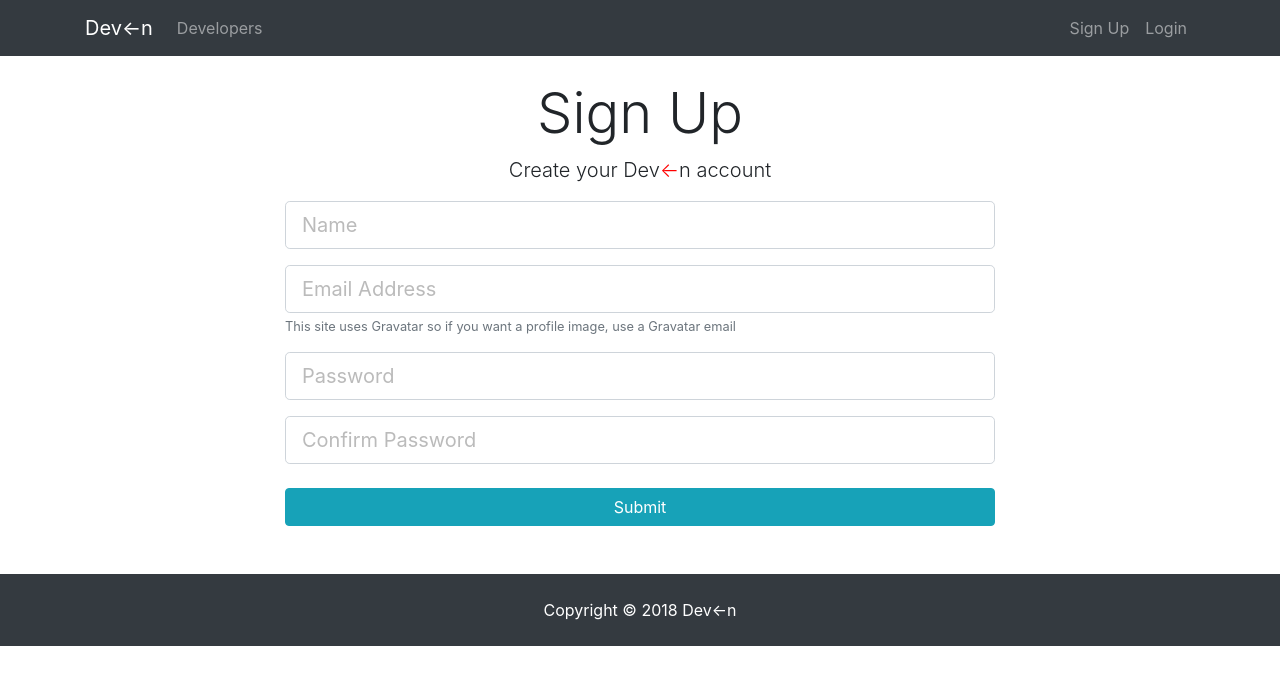
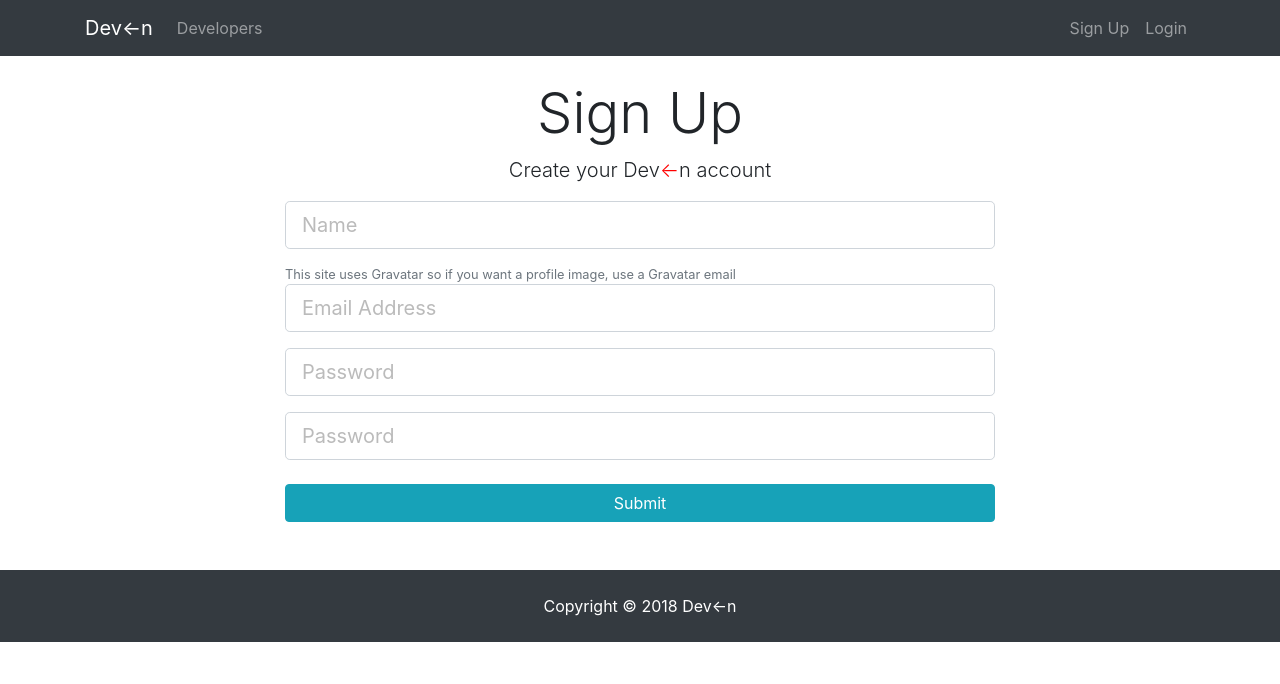
Before and after one commit to mkhoussid/MERN-react-app, a React (Create React App) app in the folder client/: page /register in a window 1280 px wide. Shown: the top 684 px of the page. Built offline with nearby package versions, Linux system fonts and the light colour scheme.

Commit message:
Refactored input fields

```diff
--- a/client/src/components/auth/Login.js
+++ b/client/src/components/auth/Login.js
@@ -3,6 +3,7 @@
 import { connect } from "react-redux";
 import classnames from "classnames";
 import { loginUser } from "../../actions/authActions";
+import TextFieldGroup from "../common/TextFieldGroup";
 
 class Login extends Component {
   constructor() {
@@ -61,36 +62,24 @@
                 Sign in to your Dev<span className="lt">&lt;</span>-n account
               </p>
               <form onSubmit={this.onSubmit}>
-                <div className="form-group">
-                  <input
-                    type="email"
-                    className={classnames("form-control form-control-lg", {
-                      "is-invalid": errors.email
-                    })}
+                <TextFieldGroup
                   placeholder="Email Address"
                   name="email"
+                  type="email"
                   value={this.state.email}
                   onChange={this.onChange}
+                  error={errors.email}
                 />
-                  {errors.email && (
-                    <div className="invalid-feedback">{errors.email}</div>
-                  )}
-                </div>
-                <div className="form-group">
-                  <input
-                    type="password"
-                    className={classnames("form-control form-control-lg", {
-                      "is-invalid": errors.password
-                    })}
+
+                <TextFieldGroup
                   placeholder="Password"
                   name="password"
+                  type="password"
                   value={this.state.password}
                   onChange={this.onChange}
+                  error={errors.password}
                 />
-                  {errors.password && (
-                    <div className="invalid-feedback">{errors.password}</div>
-                  )}
-                </div>
+
                 <input type="submit" className="btn btn-info btn-block mt-4" />
               </form>
             </div>
--- a/client/src/components/auth/Register.js
+++ b/client/src/components/auth/Register.js
@@ -4,6 +4,7 @@
 import classnames from "classnames";
 import { connect } from "react-redux";
 import { registerUser } from "../../actions/authActions"; //import action, curly brackets
+import TextFieldGroup from "../common/TextFieldGroup";
 
 class Register extends Component {
   constructor() {
@@ -69,71 +70,40 @@
                   Create your Dev<span className="lt">&lt;</span>-n account
                 </p>
                 <form noValidate onSubmit={this.onSubmit}>
-                  <div className="form-group">
-                    <input
-                      type="text"
-                      //default classes
-                      className={classnames("form-control form-control-lg", {
-                        "is-invalid": errors.name //<-- depending on which Validator is hit at function validateRegisterInput)
-                      })}
+                  <TextFieldGroup
                     placeholder="Name"
                     name="name"
                     value={this.state.name}
                     onChange={this.onChange}
+                    error={errors.name}
                   />
-                    {errors.name && (
-                      <div className="invalid-feedback">{errors.name}</div>
-                    )}
-                  </div>
-                  <div className="form-group">
-                    <input
-                      type="email"
-                      className={classnames("form-control form-control-lg", {
-                        "is-invalid": errors.email
-                      })}
+                  <small className="form-text text-muted">
+                    This site uses Gravatar so if you want a profile image, use
+                    a Gravatar email
+                  </small>
+                  <TextFieldGroup
                     placeholder="Email Address"
+                    name="email"
                     value={this.state.email}
                     onChange={this.onChange}
-                      name="email"
+                    error={errors.email}
                   />
-                    {errors.email && (
-                      <div className="invalid-feedback">{errors.email}</div>
-                    )}
-                    <small className="form-text text-muted">
-                      This site uses Gravatar so if you want a profile image,
-                      use a Gravatar email
-                    </small>
-                  </div>
-                  <div className="form-group">
-                    <input
+                  <TextFieldGroup
+                    placeholder="Password"
+                    name="password"
                     type="password"
-                      className={classnames("form-control form-control-lg", {
-                        "is-invalid": errors.password
-                      })}
-                      placeholder="Password"
                     value={this.state.password}
                     onChange={this.onChange}
-                      name="password"
+                    error={errors.password}
                   />
-                    {errors.password && (
-                      <div className="invalid-feedback">{errors.password}</div>
-                    )}
-                  </div>
-                  <div className="form-group">
-                    <input
+                  <TextFieldGroup
+                    placeholder="Password"
+                    name="password2"
                     type="password"
-                      className={classnames("form-control form-control-lg", {
-                        "is-invalid": errors.password2
-                      })}
-                      placeholder="Confirm Password"
                     value={this.state.password2}
                     onChange={this.onChange}
-                      name="password2"
+                    error={errors.password2}
                   />
-                    {errors.password2 && (
-                      <div className="invalid-feedback">{errors.password2}</div>
-                    )}
-                  </div>
                   <input
                     type="submit"
                     className="btn btn-info btn-block mt-4"
--- /dev/null
+++ b/client/src/components/common/TextFieldGroup.js
@@ -0,0 +1,50 @@
+import React from "react";
+import classnames from "classnames";
+import PropTypes from "prop-types";
+
+const TextFieldGroup = ({
+  name,
+  placeholder,
+  value,
+  label,
+  error,
+  info,
+  type,
+  onChange,
+  disabled
+}) => {
+  return (
+    <div className="form-group">
+      <input
+        type={type}
+        className={classnames("form-control form-control-lg", {
+          "is-invalid": error
+        })}
+        placeholder={placeholder}
+        name={name}
+        value={value}
+        onChange={onChange}
+        disabled={disabled}
+      />
+      {info && <small className="form-text text-muted">{info}</small>}
+      {error && <div className="invalid-feedback">{error}</div>}
+    </div>
+  );
+};
+
+TextFieldGroup.propTypes = {
+  name: PropTypes.string.isRequired,
+  placeholder: PropTypes.string,
+  value: PropTypes.string.isRequired,
+  info: PropTypes.string,
+  error: PropTypes.string,
+  type: PropTypes.string.isRequired,
+  onChange: PropTypes.func.isRequired,
+  disabled: PropTypes.string.isRequired
+};
+
+TextFieldGroup.defaultProps = {
+  type: "text"
+};
+
+export default TextFieldGroup;
```
Lines whose indentation alone changed are shown as unchanged.
